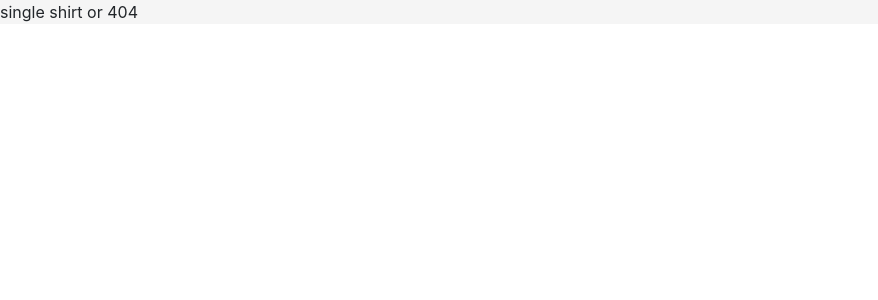
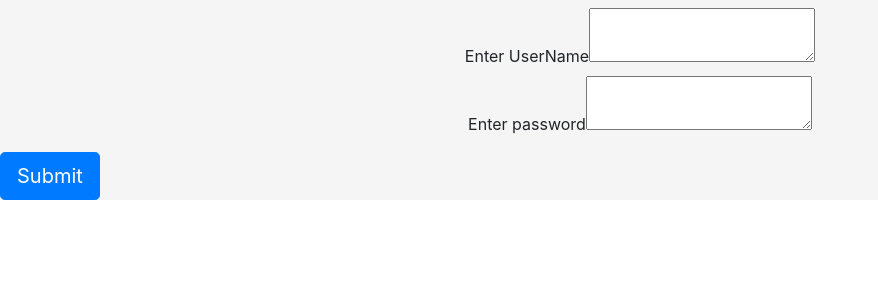
Before and after one commit to Erksters/LofiTees, a React (Create React App) app in the folder lofitees/: page /login in a window 1280 px wide. Before the commit this address had no page. Shown: the top 300 px of the page, without its empty margins (0-878 px from the left). Built offline with nearby package versions, Linux system fonts and the light colour scheme.

Commit message:
Can sign in and view token in console. Will need it for future signin functions

```diff
--- a/lofitees/src/App.js
+++ b/lofitees/src/App.js
@@ -2,14 +2,15 @@ import React from "react";
 import { BrowserRouter as Router, Switch, Route } from "react-router-dom";
 import "./App.css";
 import Home from "./components/Home/Home";
+import LoginPage from "./components/Login/LoginPage";
 
 const App = () => {
   return (
     <div style={{ backgroundColor: "whitesmoke" }}>
       <Router>
         <Switch>
-          <Route exact path="/signin">
-            <>signin to view previous orders</>
+          <Route exact path="/login">
+            <LoginPage />
           </Route>
 
           <Route exact path="/order">
--- a/lofitees/src/api/api.js
+++ b/lofitees/src/api/api.js
@@ -1,5 +1,7 @@
-const myServer = "https://myboopostgres.herokuapp.com/";
-// const myServer = "http://127.0.0.1:8000/";
+// const myServer = "https://myboopostgres.herokuapp.com/";
+const myServer = "http://127.0.0.1:8000/";
 export const allShirts = myServer + "all_shirts";
 export const createOrder = myServer + "create_order";
-export const individualShirt = myServer + "individual_shirt/";
+export const individualShirt = myServer + "individual_shirt";
+export const loginServer = myServer + "api/login";
+export const findToken = localStorage.getItem("lofiteestoken") || false;
--- a/lofitees/src/components/Home/Home.js
+++ b/lofitees/src/components/Home/Home.js
@@ -2,9 +2,12 @@ import React, { useState, useEffect } from "react";
 import Loading from "../Loading/Loading";
 import { allShirts } from "../../api/api";
 import { Button } from "react-bootstrap";
+import { findToken } from "../../api/api";
 
 const Home = (props) => {
   const [shirts, setShirts] = useState([]);
+
+  console.log(findToken);
 
   const loadData = async () => {
     await fetch(allShirts)
--- a/lofitees/src/components/Login/LoginPage.js
+++ b/lofitees/src/components/Login/LoginPage.js
@@ -1,13 +1,30 @@
 import React, { useState } from "react";
 import { Button } from "react-bootstrap";
-
+import { loginServer } from "../../api/api";
 const LoginPage = (props) => {
   const [userName, setUserName] = useState("");
   const [password, setPassword] = useState("");
   console.log(userName);
   console.log(password);
 
-  const HandleSubmit = () => {};
+  const HandleSubmit = () => {
+    const uploadData = new FormData();
+    uploadData.append("username", userName);
+    uploadData.append("password", password);
+
+    fetch(loginServer, {
+      method: "POST",
+      body: uploadData,
+    })
+      .then((res) => res.json())
+      .then((body) => {
+        console.log(body["token"]);
+        localStorage.setItem("lofiteestoken", body["token"]);
+      })
+      .catch((error) => {
+        console.log("ERROR OH NO", error);
+      });
+  };
 
   return (
     <>
```
